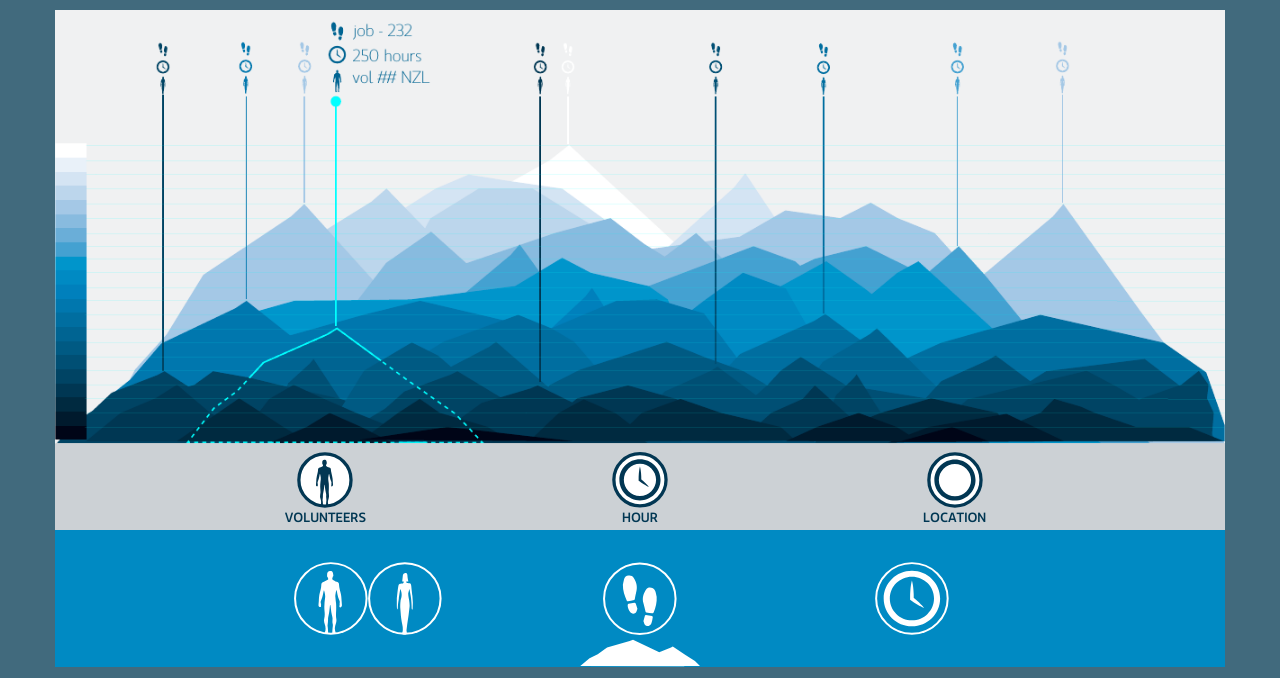
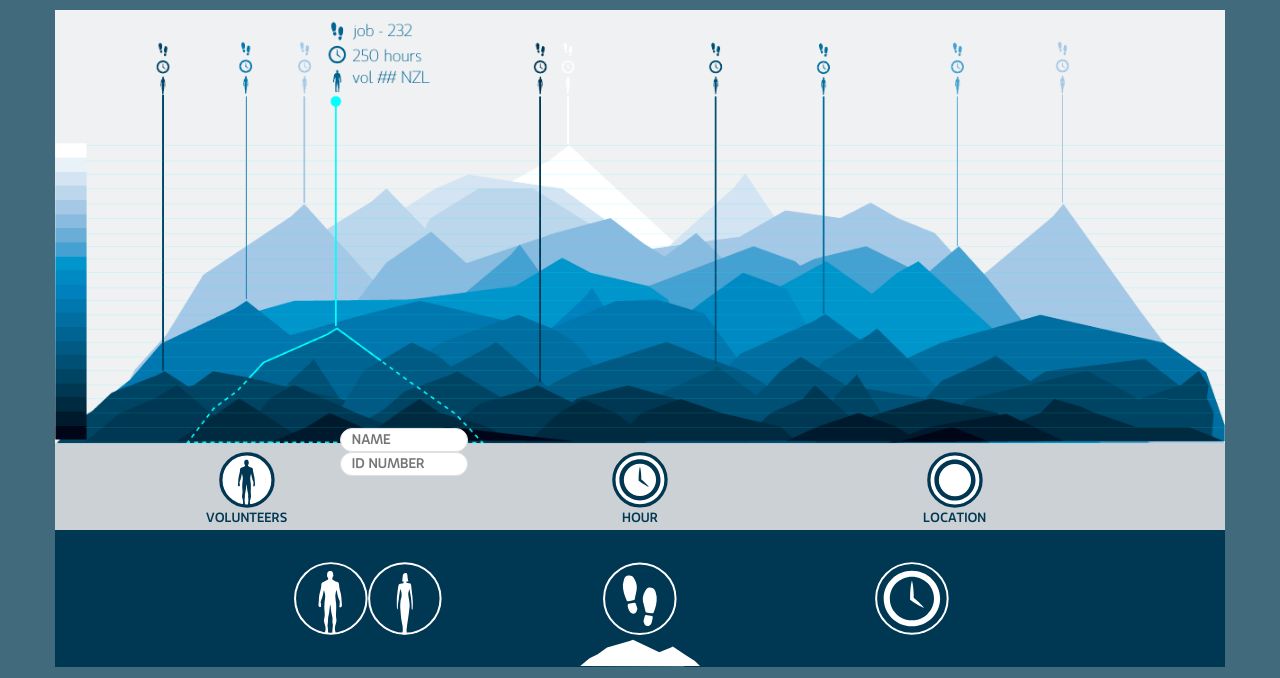
Before and after one commit to jjaracz/GoraDobraFront, a plain HTML site: page index.html in a window 1280 px wide. Shown: the part 638-1316 px from the top of the page. Drawn offline with Linux system fonts and the light colour scheme.

Commit message:
Martin changes

```diff
--- a/css/style.css
+++ b/css/style.css
@@ -86,6 +86,7 @@ ul#nav-list li#nav-search input{
   -ms-transform: translateY(-50%);
   -o-transform: translateY(-50%);
   transform: translateY(-50%);
+  width: 10em;
 }
 
 /*---------SECTIONS---------*/
@@ -141,11 +142,23 @@ section:after{
   font-size: 10pt;
   font-family: 'GloriolaMedium';
 }
+input.graph-filter-input{
+  border-radius: 50px;
+  height: 1rem;
+  font-family: 'GloriolaMedium';
+}
+.graph-filter-input-container{
+  position: relative;
+  top: 50%;
+  -webkit-transform: translateY(-50%);
+  transform: translateY(-50%);
+}
 
 /*------VOLUNTEER-DASHBOARD------*/
 
 .volunteer-dashboard{
   width: 100%;
+  background-color: #003753;
 }
 .dashboard-container{
   padding: 2rem 12rem;
--- a/index.html
+++ b/index.html
@@ -33,7 +33,18 @@
         <img src="img/graph.png" style="width: 100%;" alt="" />
         <div class="graph-filter">
           <div class="row">
-            <div class="col col4"><img src="img/VOLUNTEERS.svg" alt="" /><p>VOLUNTEERS</p></div>
+            <div class="col col4">
+              <div class="row">
+                <div class="col col6">
+                  <img src="img/VOLUNTEERS.svg" alt="" />
+                  <p>VOLUNTEERS</p>
+                </div>
+                <div class="col col6 graph-filter-input-container">
+                  <input type="text" class="graph-filter-input" placeholder="NAME" />
+                  <input type="text" class="graph-filter-input" placeholder="ID NUMBER" />
+                </div>
+              </div>
+            </div>
             <div class="col col4"><img src="img/HOUR.svg" alt="" /><p>HOUR</p></div>
             <div class="col col4"><img src="img/LOCATION.svg" alt="" /><p>LOCATION</p></div>
           </div>
```
